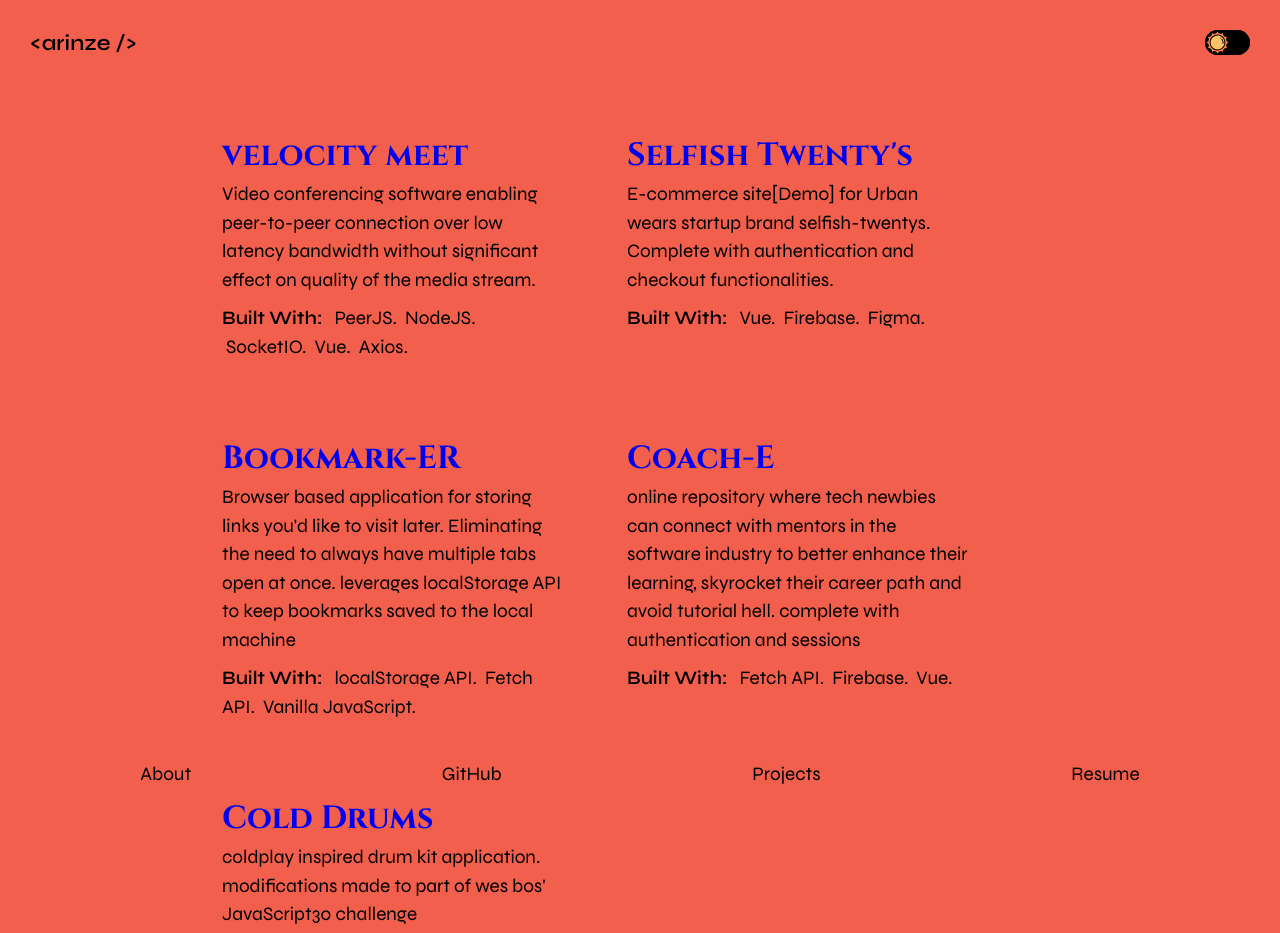
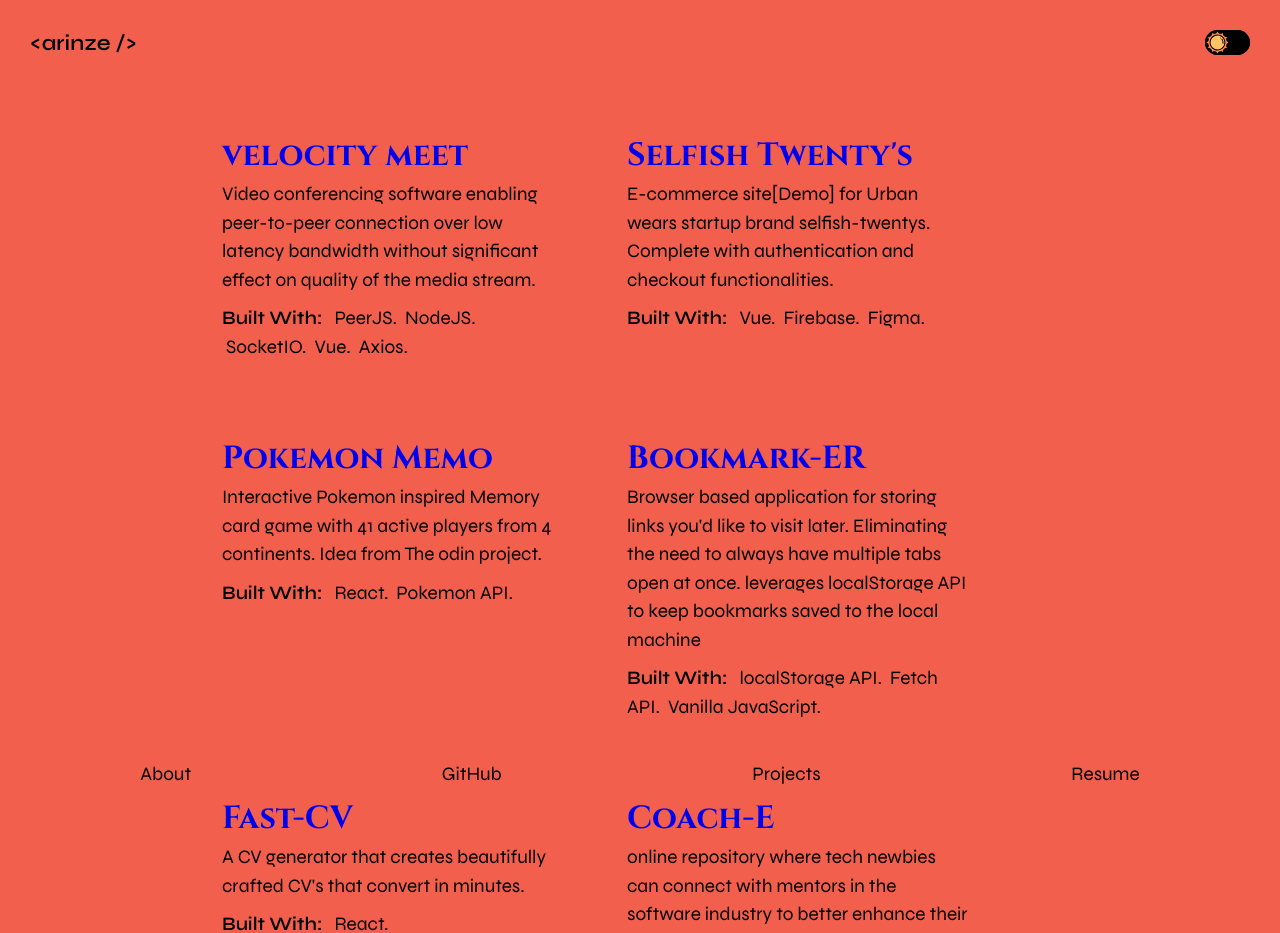
Before and after one commit to arinze19/portfolio, a Vue app: page /projects in a window 1280 px wide. Shown: the top 933 px of the page. Built offline with nearby package versions, Linux system fonts and the light colour scheme.

Commit message:
add new projects

```diff
--- a/src/components/pages/ProjectList.vue
+++ b/src/components/pages/ProjectList.vue
@@ -36,6 +36,13 @@ export default {
           tools: ["Vue", "Firebase", "Figma"],
         },
         {
+          name: "Pokemon Memo",
+          link: "https://pokemon-memo.netlify.app",
+          description:
+            "Interactive Pokemon inspired Memory card game with 41 active players from 4 continents. Idea from The odin project.",
+          tools: ["React", "Pokemon API"],
+        },
+        {
           name: "Bookmark-ER",
           link: "http://arinze19.github.io",
           description:
@@ -43,18 +50,18 @@ export default {
           tools: ["localStorage API", "Fetch API", "Vanilla JavaScript"],
         },
         {
+          name: "Fast-CV",
+          link: "https://arinze19.github.io/TOP-React-project-2",
+          description:
+            "A CV generator that creates beautifully crafted CV's that convert in  minutes.",
+          tools: ["React"],
+        },
+        {
           name: "Coach-E",
           link: "https://vue-http-998df.firebaseapp.com",
           description:
             "online repository where tech newbies can connect with mentors in the software industry to better enhance their learning, skyrocket their career path and avoid tutorial hell. complete with authentication and sessions",
           tools: ["Fetch API", "Firebase", "Vue"],
-        },
-        {
-          name: "Cold Drums",
-          link: "https://arinze19.github.io/colddrumkit.html",
-          description:
-            "coldplay inspired drum kit application. modifications made to part of wes bos' JavaScript30 challenge",
-          tools: ["Vanilla JavaScript"],
         },
       ],
     };
```
Also changed, not shown: 1 other file (tests, documents, lock files or other folders).
